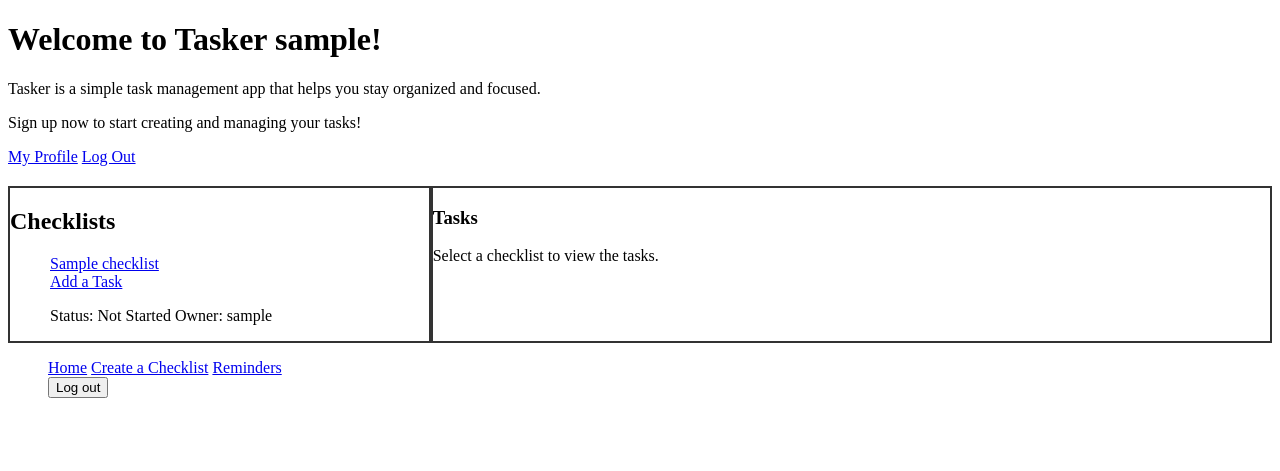
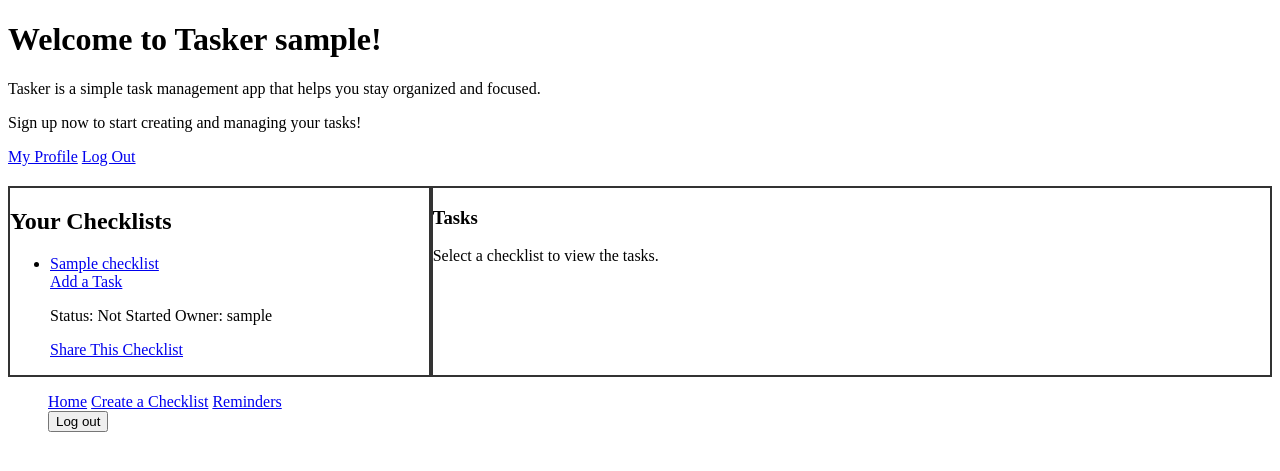
Before and after one commit to SscottK/tasker, a Django app: page /home/ in a window 1280 px wide. Shown: the top 471 px of the page. Run offline with Django 4.2, Linux system fonts and the light colour scheme; a user stored in the database is signed in; tables that the repository leaves empty hold one stand-in row (values such as "Sample post").

Commit message:
share changes

```diff
--- a/tasker_main_app/templates/home.html
+++ b/tasker_main_app/templates/home.html
@@ -22,22 +22,44 @@
 <div class="container">
 
     <div class="checklists">
-        <h2>Checklists</h2>
+        <h2>Your Checklists</h2>
         <ul id="checklist-list" class="no-bullets">
-            {% for checklist in checklists %}
+            {% for checklist in owned_checklists %}
+                <li>
+                    <a href="#" class="checklist-name" data-checklist-id="{{ checklist.id }}">
+                        {{ checklist.list_name }}
+                    </a>
+                    <br>
+                    <a href="{% url 'add-task' checklist.id %}" class="btn primary">Add a Task</a>
+                    <p>Status: {{ checklist.get_status_display }} Owner: {{ checklist.owner }}</p>
 
-                <a href="#" class="checklist-name" data-checklist-id="{{ checklist.id }}">
-                    {{ checklist.list_name }}
-                </a><br>
-                <a href="{% url 'add-task' checklist.id %}" class="btn primary">Add a Task</a>
-                <p> Status: {{ checklist.get_status_display }} Owner: {{ checklist.owner }} </p>
-
+                    <!-- Share form for checklist owners -->
+                    {% if checklist.owner == user %}
+                    <a href="{% url 'share-checklist' checklist.id %}" class="btn secondary">Share This Checklist</a>
+                    {% endif %}
+                </li>
             {% empty %}
                 <li>No checklists available.</li>
             {% endfor %}
         </ul>
     </div>
-
+<!--
+    <div class="shared-checklists">
+        <h2>Shared Checklists</h2>
+        <ul id="shared-checklist-list">
+            {% for checklist in shared_checklists %}
+                <li>
+                    <a href="{% url 'checklist-detail' checklist.id %}">
+                        {{ checklist.list_name }}
+                    </a>
+                    <p>Owner: {{ checklist.owner }} - Status: {{ checklist.get_status_display }}</p>
+                </li>
+            {% empty %}
+                <li>No shared checklists available.</li>
+            {% endfor %}
+        </ul>
+    </div>
+-->
     <div class="tasks">
         <h3>Tasks</h3>
         <p>Select a checklist to view the tasks.</p>
--- a/tasker_main_app/views.py
+++ b/tasker_main_app/views.py
@@ -23,13 +23,15 @@ def home(request):
     if 'logout' in request.GET:
         logout(request)
         return redirect('login')
+    owned_checklists = Checklist.objects.filter(owner=request.user)
+    shared_checklists = Checklist.objects.filter(
+        id__in=List_user.objects.filter(user=request.user).values_list('checklist_id', flat=True)
+    )
 
-    checklists = []
-    if request.user.is_authenticated:
-        checklists = Checklist.objects.filter(owner=request.user)
-
-    return render(request, 'home.html', {'checklists': checklists})
-
+    return render(request, 'home.html', {
+        'owned_checklists': owned_checklists,
+        'shared_checklists': shared_checklists,
+    })
 
 def welcome(request):
     return render(request, 'welcome.html')
```
